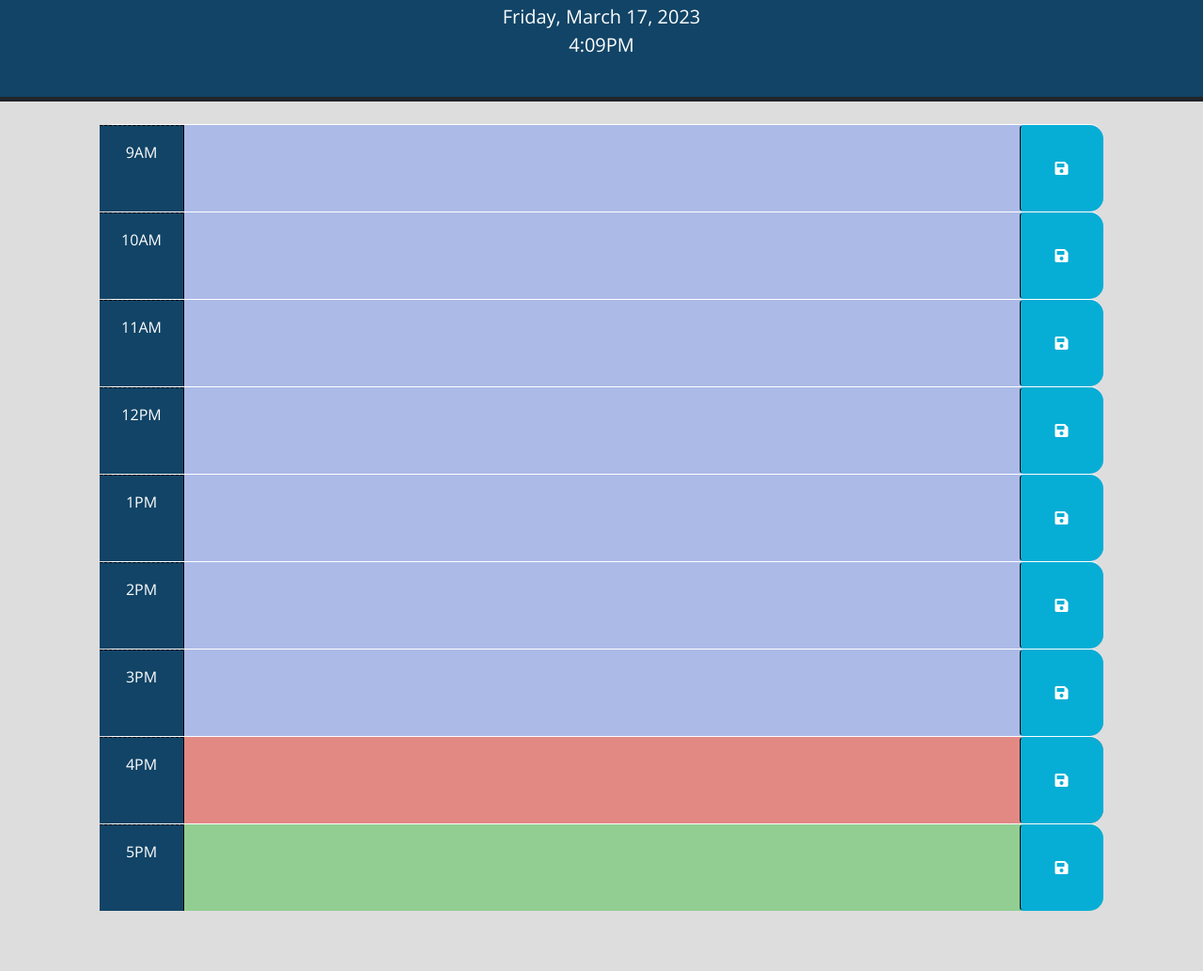
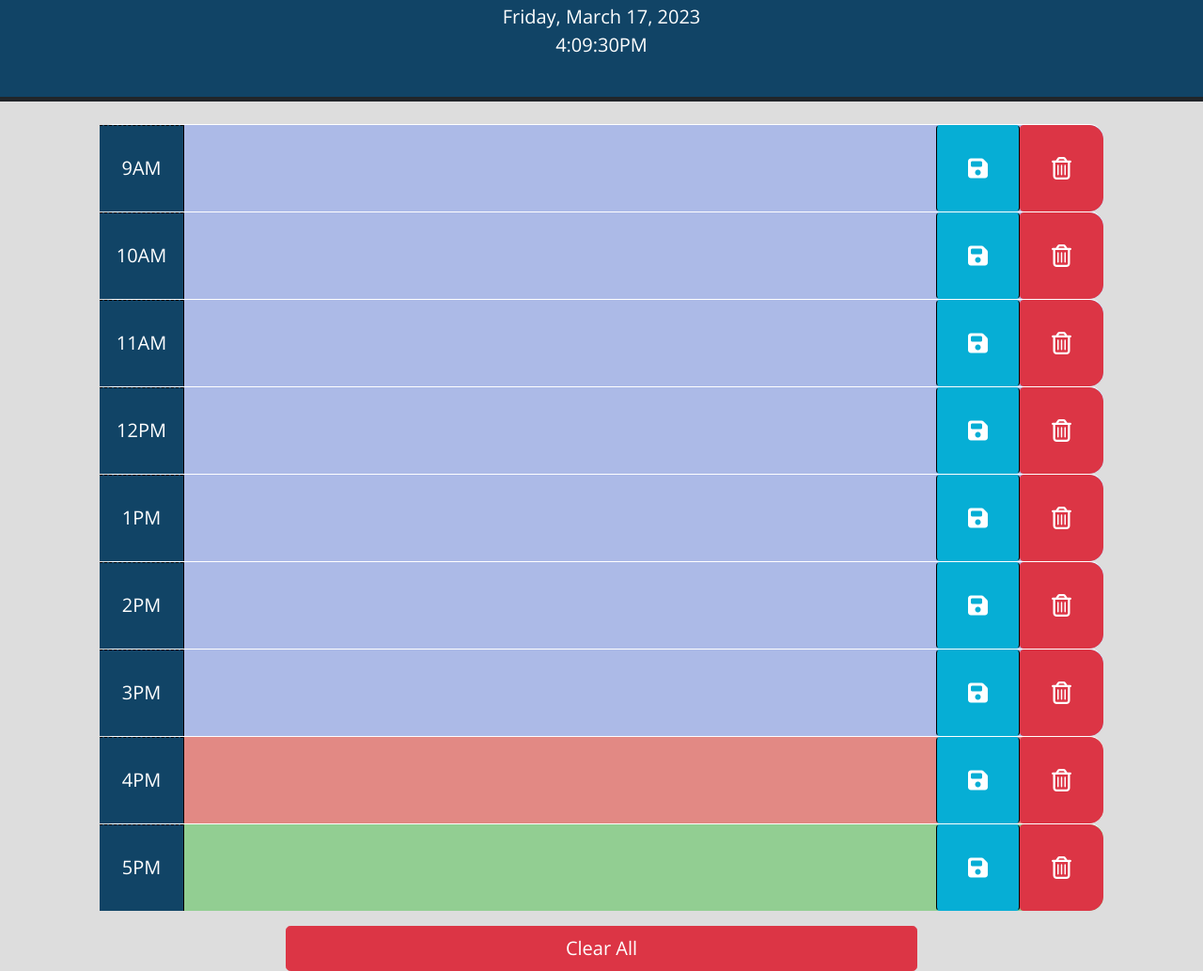
Before and after one commit to JTruehitt/Work_Day_Scheduler, a plain HTML site: page index.html in a window 1280 px wide. Shown: the part 152-1185 px from the top of the page at 94% size. Before the commit the page ends 1121 px from the top, so only its background shows below. Drawn offline with nearby package versions, Linux system fonts and the light colour scheme.

Commit message:
fixed save bug due to event propagation from clicking save icon instead of save button. tweaked styling. added delete button to each hour and added clear all button at the bottom.

```diff
--- a/index.html
+++ b/index.html
@@ -29,91 +29,109 @@
       <p id="currentDay" class="lead"></p>
     </header>
     <div class="container-lg px-5">
-      <!-- Use class for "past", "present", and "future" to apply styles to the
-        time-block divs accordingly. The javascript will need to do this by
-        adding/removing these classes on each div by comparing the hour in the
-        id to the current hour. The html provided below is meant to be an example
-        demonstrating how the css provided can be leveraged to create the
-        desired layout and colors. The html below should be removed or updated
-        in the finished product. Remember to delete this comment once the
-        code is implemented.
-        -->
 
-      <!-- Example of a past time block. The "past" class adds a gray background color. -->
       <div id="hour-9" class="row time-block">
-        <div class="col-2 col-md-1 hour text-center py-3">9AM</div>
-        <textarea class="col-8 col-md-10 description" rows="3"></textarea>
+        <div class="col-2 col-md-1 hour text-center py-3 d-flex align-items-center justify-content-center fs-5">9AM</div>
+        <textarea class="col-6 col-md-9 description" rows="3"></textarea>
         <button class="btn saveBtn col-2 col-md-1" aria-label="save">
-          <i class="fas fa-save" aria-hidden="true"></i>
+          <i class="fas fa-save fa-xl" aria-hidden="true"></i>
+        </button>
+        <button class="btn deleteBtn col-2 col-md-1 btn-danger" aria-label="delete">
+          <i class="fa-regular fa-trash-can fa-xl" aria-hidden="true"></i>
         </button>
       </div>
 
-      <!-- Example of a a present time block. The "present" class adds a red background color. -->
       <div id="hour-10" class="row time-block">
-        <div class="col-2 col-md-1 hour text-center py-3">10AM</div>
-        <textarea class="col-8 col-md-10 description" rows="3"></textarea>
+        <div class="col-2 col-md-1 hour text-center py-3 d-flex align-items-center justify-content-center fs-5">10AM</div>
+        <textarea class="col-6 col-md-9 description" rows="3"></textarea>
         <button class="btn saveBtn col-2 col-md-1" aria-label="save">
-          <i class="fas fa-save" aria-hidden="true"></i>
+          <i class="fas fa-save fa-xl" aria-hidden="true"></i>
+        </button>
+        <button class="btn deleteBtn col-2 col-md-1 btn-danger" aria-label="delete">
+          <i class="fa-regular fa-trash-can fa-xl" aria-hidden="true"></i>
         </button>
       </div>
 
-      <!-- Example of a future time block. The "future" class adds a green background color. -->
       <div id="hour-11" class="row time-block">
-        <div class="col-2 col-md-1 hour text-center py-3">11AM</div>
-        <textarea class="col-8 col-md-10 description" rows="3"></textarea>
+        <div class="col-2 col-md-1 hour text-center py-3 d-flex align-items-center justify-content-center fs-5">11AM</div>
+        <textarea class="col-6 col-md-9 description" rows="3"></textarea>
         <button class="btn saveBtn col-2 col-md-1" aria-label="save">
-          <i class="fas fa-save" aria-hidden="true"></i>
+          <i class="fas fa-save fa-xl" aria-hidden="true"></i>
+        </button>
+        <button class="btn deleteBtn col-2 col-md-1 btn-danger" aria-label="delete">
+          <i class="fa-regular fa-trash-can fa-xl" aria-hidden="true"></i>
         </button>
       </div>
 
       <div id="hour-12" class="row time-block">
-        <div class="col-2 col-md-1 hour text-center py-3">12PM</div>
-        <textarea class="col-8 col-md-10 description" rows="3"></textarea>
+        <div class="col-2 col-md-1 hour text-center py-3 d-flex align-items-center justify-content-center fs-5">12PM</div>
+        <textarea class="col-6 col-md-9 description" rows="3"></textarea>
         <button class="btn saveBtn col-2 col-md-1" aria-label="save">
-          <i class="fas fa-save" aria-hidden="true"></i>
+          <i class="fas fa-save fa-xl" aria-hidden="true"></i>
+        </button>
+        <button class="btn deleteBtn col-2 col-md-1 btn-danger" aria-label="delete">
+          <i class="fa-regular fa-trash-can fa-xl" aria-hidden="true"></i>
         </button>
       </div>
 
       <div id="hour-13" class="row time-block">
-        <div class="col-2 col-md-1 hour text-center py-3">1PM</div>
-        <textarea class="col-8 col-md-10 description" rows="3"></textarea>
+        <div class="col-2 col-md-1 hour text-center py-3 d-flex align-items-center justify-content-center fs-5">1PM</div>
+        <textarea class="col-6 col-md-9 description" rows="3"></textarea>
         <button class="btn saveBtn col-2 col-md-1" aria-label="save">
-          <i class="fas fa-save" aria-hidden="true"></i>
+          <i class="fas fa-save fa-xl" aria-hidden="true"></i>
+        </button>
+        <button class="btn deleteBtn col-2 col-md-1 btn-danger" aria-label="delete">
+          <i class="fa-regular fa-trash-can fa-xl" aria-hidden="true"></i>
         </button>
       </div>
 
       <div id="hour-14" class="row time-block">
-        <div class="col-2 col-md-1 hour text-center py-3">2PM</div>
-        <textarea class="col-8 col-md-10 description" rows="3"></textarea>
+        <div class="col-2 col-md-1 hour text-center py-3 d-flex align-items-center justify-content-center fs-5">2PM</div>
+        <textarea class="col-6 col-md-9 description" rows="3"></textarea>
         <button class="btn saveBtn col-2 col-md-1" aria-label="save">
-          <i class="fas fa-save" aria-hidden="true"></i>
+          <i class="fas fa-save fa-xl" aria-hidden="true"></i>
+        </button>
+        <button class="btn deleteBtn col-2 col-md-1 btn-danger" aria-label="delete">
+          <i class="fa-regular fa-trash-can fa-xl" aria-hidden="true"></i>
         </button>
       </div>
 
       <div id="hour-15" class="row time-block">
-        <div class="col-2 col-md-1 hour text-center py-3">3PM</div>
-        <textarea class="col-8 col-md-10 description" rows="3"></textarea>
+        <div class="col-2 col-md-1 hour text-center py-3 d-flex align-items-center justify-content-center fs-5">3PM</div>
+        <textarea class="col-6 col-md-9 description" rows="3"></textarea>
         <button class="btn saveBtn col-2 col-md-1" aria-label="save">
-          <i class="fas fa-save" aria-hidden="true"></i>
+          <i class="fas fa-save fa-xl" aria-hidden="true"></i>
+        </button>
+        <button class="btn deleteBtn col-2 col-md-1 btn-danger" aria-label="delete">
+          <i class="fa-regular fa-trash-can fa-xl" aria-hidden="true"></i>
         </button>
       </div>
 
       <div id="hour-16" class="row time-block">
-        <div class="col-2 col-md-1 hour text-center py-3">4PM</div>
-        <textarea class="col-8 col-md-10 description" rows="3"></textarea>
+        <div class="col-2 col-md-1 hour text-center py-3 d-flex align-items-center justify-content-center fs-5">4PM</div>
+        <textarea class="col-6 col-md-9 description" rows="3"></textarea>
         <button class="btn saveBtn col-2 col-md-1" aria-label="save">
-          <i class="fas fa-save" aria-hidden="true"></i>
+          <i class="fas fa-save fa-xl" aria-hidden="true"></i>
+        </button>
+        <button class="btn deleteBtn col-2 col-md-1 btn-danger" aria-label="delete">
+          <i class="fa-regular fa-trash-can fa-xl" aria-hidden="true"></i>
         </button>
       </div>
 
       <div id="hour-17" class="row time-block">
-        <div class="col-2 col-md-1 hour text-center py-3">5PM</div>
-        <textarea class="col-8 col-md-10 description" rows="3"></textarea>
+        <div class="col-2 col-md-1 hour text-center py-3 d-flex align-items-center justify-content-center fs-5">5PM</div>
+        <textarea class="col-6 col-md-9 description" rows="3"></textarea>
         <button class="btn saveBtn col-2 col-md-1" aria-label="save">
-          <i class="fas fa-save" aria-hidden="true"></i>
+          <i class="fas fa-save fa-xl" aria-hidden="true"></i>
+        </button>
+        <button class="btn deleteBtn col-2 col-md-1 btn-danger" aria-label="delete">
+          <i class="fa-regular fa-trash-can fa-xl" aria-hidden="true"></i>
         </button>
       </div>
 
+      <div class="container d-grid col-8 mx-auto"><button class="btn btn-danger btn-lg mt-3 clearAllBtn">Clear All</button></div>
+
+      <script src="https://kit.fontawesome.com/1a279d8f55.js" crossorigin="anonymous"></script>
       <script
       src="https://cdn.jsdelivr.net/npm/dayjs@1.11.3/dayjs.min.js"
       integrity="sha256-iu/zLUB+QgISXBLCW/mcDi/rnf4m4uEDO0wauy76x7U="
--- a/script.js
+++ b/script.js
@@ -3,9 +3,10 @@
 // in the html.
 $(function () {
   let currentDateDisplay = $("#currentDay");
-  let currentTime;
-  let key;
-  let text;
+  let currentDate = dayjs().format("dddd, MMMM D, YYYY");
+  let currentTime = dayjs().format("h:mm:ssA");
+  let clearAllBtn = $(".clearAllBtn");
+
   // TODO: Add a listener for click events on the save button. This code should
   // use the id in the containing time-block as a key to save the user input in
   // local storage. HINT: What does `this` reference in the click listener
@@ -16,14 +17,30 @@ $(function () {
 
   //* this event listener first sets variables to define the key, which is the id of the parent div element, as well as the text, which is the value of the textarea, or the 2nd sibling of the clicked save button. it then sends the text to local storage, using the key as , well, the key.
   $(".saveBtn").click(function (e) {
-    let key = $(e.target).parent().attr("id");
-    let text = $(e.target).siblings().eq(1).val();
-    // console.log(key);
-    // console.log(text);
+    e.stopPropagation();
+    let key = $(e.currentTarget).parent().attr("id");
+    let text = $(e.currentTarget).siblings().eq(1).val();
+    console.log(key);
+    console.log(text);
     if (text == "" || undefined) {
       return;
     } else {
       localStorage.setItem(key, JSON.stringify(text));
+    }
+  });
+
+  $(".deleteBtn").click(function (e) {
+    key = $(e.currentTarget).parent().attr("id");
+    localStorage.removeItem(key);
+    $(e.currentTarget).siblings().eq(1).val("");
+  });
+
+  $(clearAllBtn).click(function () {
+    if (confirm("Are you sure you want to clear all entries?")) {
+      localStorage.clear();
+      location.reload();
+    } else {
+      return;
     }
   });
 
@@ -61,21 +78,16 @@ $(function () {
   });
 
   // TODO: Add code to display the current date in the header of the page.
-  currentDateDisplay.text(dayjs().format("dddd, MMMM D, YYYY"));
-  currentTime = $("<p>");
-  currentTime.text(dayjs().format("h:mmA"));
-  $("header").children().eq(2).append(currentTime);
+  // setting the current date display to display the current date pulled from dayjs.
+  // using jQuery to create a new p element, display the current time pulled from dayjs, and append it after the 3rd child of the header, ir right after the current date display.
+  currentDateDisplay.text(currentDate);
+  let currentTimeDisplay = $("<p>");
+  currentTimeDisplay.text(currentTime);
+  $("header").children().eq(2).append(currentTimeDisplay);
+
+  // this function simply sets current time display to current time, but then the fuction is called every second with the following setInterval so that the time continuously updates.
+  function updateCurrentTime() {
+    currentTimeDisplay.text(dayjs().format("h:mm:ssA"));
+  }
+  setInterval(updateCurrentTime, 1000);
 });
-
-console.log(typeof dayjs().$H);
-
-//* This successfully links to the content area of each textbox
-console.log($("div.time-block").find("textarea").val());
-
-let timeBlock = $("div.time-block");
-console.log($(timeBlock));
-
-// localStorage.clear();
-console.log(localStorage);
-
-//! everything seems to work for now...need to figure out why button clicks say undefined sometimes and also look at adding a clear/remove button
--- a/style.css
+++ b/style.css
@@ -1,5 +1,5 @@
 body {
-  font-family: 'Open Sans', sans-serif;
+  font-family: "Open Sans", sans-serif;
   font-size: 16px;
   background-color: #ddd;
 }
@@ -53,10 +53,14 @@ textarea {
 
 .saveBtn {
   border-left: 1px solid black;
+  border-right: 1px solid black;
+  background-color: #06aed5;
+  color: white;
+}
+
+.deleteBtn {
   border-top-right-radius: 15px;
   border-bottom-right-radius: 15px;
-  background-color: #06aed5;
-  color: white;
 }
 
 .saveBtn i:hover {
```
